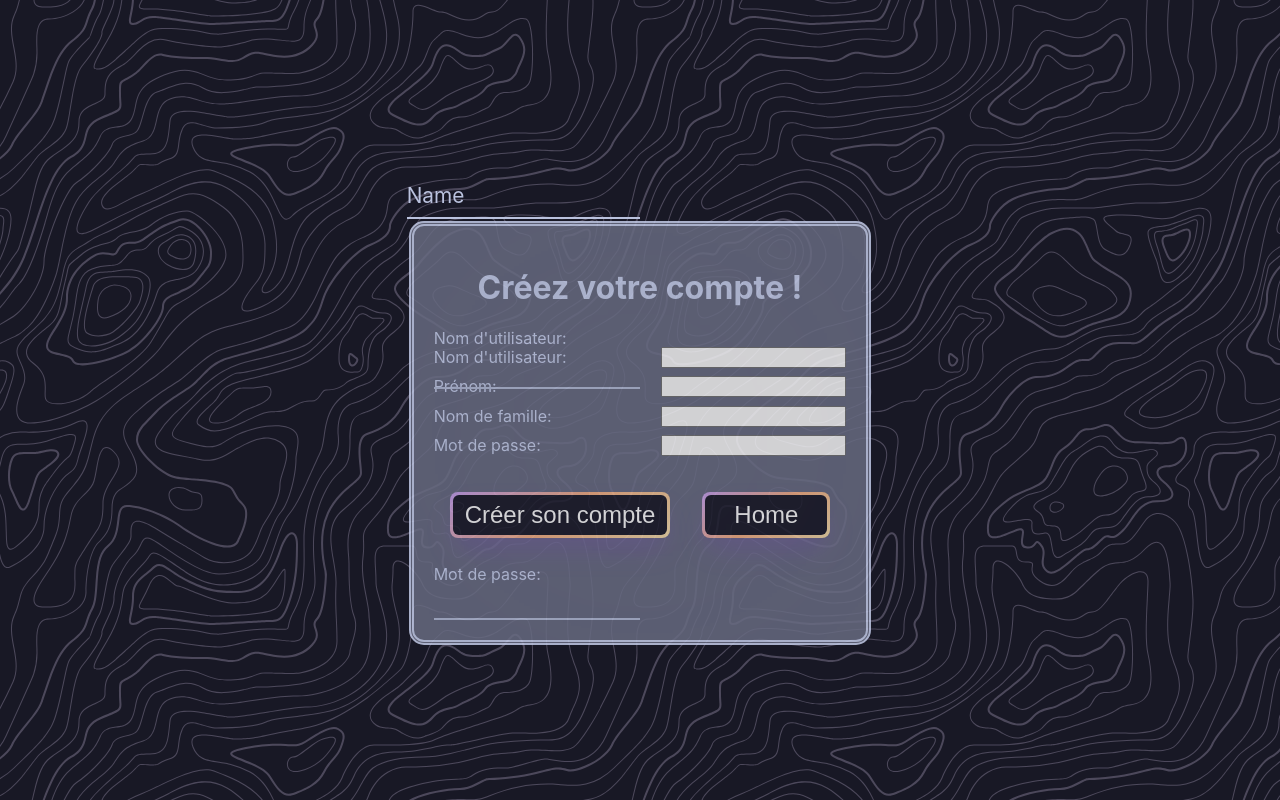
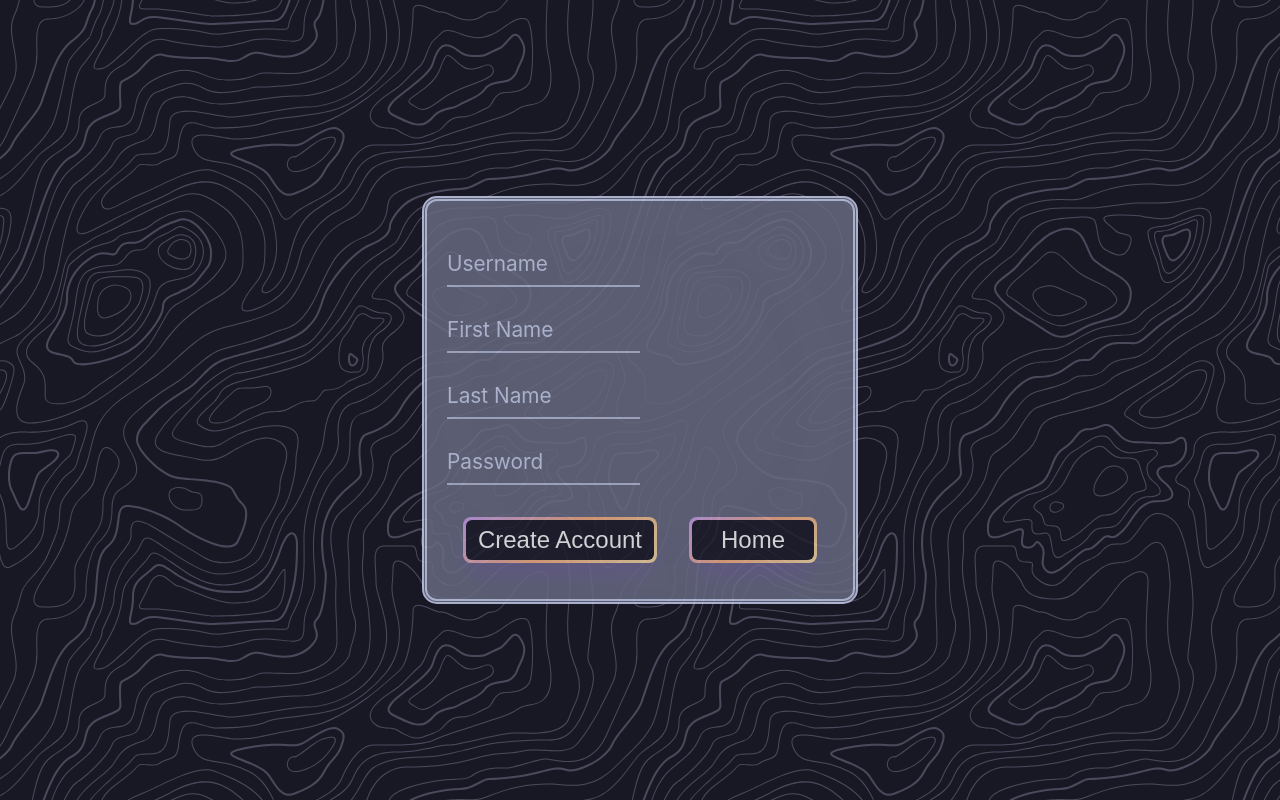
Before and after one commit to RicardMatteo/Appli-Web, a React (Create React App) app in the folder ade-en-mieux/: page /register in a window 1280 px wide. Built offline with nearby package versions, Linux system fonts and the light colour scheme.

Commit message:
le register est tout beau

```diff
--- a/ade-en-mieux/package.json
+++ b/ade-en-mieux/package.json
@@ -3,6 +3,9 @@
   "version": "0.1.0",
   "private": true,
   "dependencies": {
+    "@emotion/react": "^11.11.4",
+    "@emotion/styled": "^11.11.5",
+    "@mui/material": "^5.15.18",
     "@testing-library/jest-dom": "^6.4.5",
     "@testing-library/react": "^15.0.7",
     "@testing-library/user-event": "^14.5.2",
@@ -19,7 +22,8 @@
     "react-scripts": "^5.0.1",
     "sass": "^1.77.1",
     "svg-patterns": "^2.0.1",
-    "web-vitals": "^4.0.0"
+    "web-vitals": "^4.0.0",
+    "yup": "^1.4.0"
   },
   "scripts": {
     "start": "react-scripts start",
--- a/ade-en-mieux/src/routes/register/register.tsx
+++ b/ade-en-mieux/src/routes/register/register.tsx
@@ -1,5 +1,7 @@
+import React from "react";
 import { useNavigate } from "react-router-dom";
-import { Formik, Form, Field, ErrorMessage } from "formik";
+import { useFormik } from "formik";
+import * as yup from "yup";
 import CryptoJS from "crypto-js";
 import { invokePost } from "../../include/requests";
 import "./register.scss";
@@ -27,22 +29,40 @@ const sanitize_name_input = (value: string) => {
   return sanitizedValue;
 };
 
-function Login() {
+const validationSchema = yup.object({
+  username: yup
+    .string()
+    .required("Username is required")
+    .matches(
+      /^[a-z0-9]+$/,
+      "Username should contain only lowercase letters and numbers"
+    ),
+  firstname: yup
+    .string()
+    .required("Firstname is required")
+    .matches(/^[a-zA-Z]+$/, "Firstname should contain only letters"),
+  lastname: yup
+    .string()
+    .required("Lastname is required")
+    .matches(/^[a-zA-Z]+$/, "Lastname should contain only letters"),
+  password: yup
+    .string()
+    .min(1, "Password should be of minimum 1 characters length")
+    .required("Password is required"),
+});
+
+const Register = () => {
   const navigate = useNavigate();
 
-  const initial_values = {
+  const formik = useFormik({
+    initialValues: {
       username: "",
       firstname: "",
       lastname: "",
       password: "",
-  };
-
-  const handleSubmit = (values: {
-    username: string;
-    firstname: string;
-    lastname: string;
-    password: string;
-  }) => {
+    },
+    validationSchema: validationSchema,
+    onSubmit: (values) => {
       const username = sanitize_username_input(values.username);
       const password = hashPassword(values.password);
       const firstname = sanitize_name_input(values.firstname);
@@ -73,169 +93,98 @@ function Login() {
           navigate("/login");
         }
       });
-  };
-
-  const validate = (values: {
-    username: string;
-    firstname: string;
-    lastname: string;
-    password: string;
-  }) => {
-    const errors: {
-      username?: string;
-      firstname?: string;
-      lastname?: string;
-      password?: string;
-    } = {};
-    if (!values.username) {
-      errors.username = "* Veuillez saisir un nom d'utilisateur";
-    }
-    if (!values.firstname) {
-      errors.firstname = "* Veuillez saisir un prénom";
-    }
-    if (!values.lastname) {
-      errors.lastname = "* Veuillez saisir un nom de famille";
-    }
-    if (!values.password) {
-      errors.password = "* Veuillez saisir un mot de passe";
-    }
-    if (values.username !== sanitize_username_input(values.username)) {
-      errors.username =
-        "*Mauvais nom d'utilisateur : ne doit contenir que des lettres minuscules et des chiffres";
-    }
-    if (values.firstname !== sanitize_name_input(values.firstname)) {
-      errors.firstname = "*Mauvais prénom : ne doit contenir que des lettres";
-    }
-    if (values.lastname !== sanitize_name_input(values.lastname)) {
-      errors.lastname =
-        "*Mauvais nom de famille : ne doit contenir que des lettres";
-    }
-    return errors;
-  };
-
+    },
+  });
   return (
     <>
       <HeroPattern pttrn={"topography-pattern"}>
         <div></div>
       </HeroPattern>
+      <div className="container">
+        <form onSubmit={formik.handleSubmit}>
           <div className="form__group field">
             <input
-          type="input"
               className="form__field"
-          placeholder="Name"
-          name="name"
-          id="name"
+              type="text"
+              placeholder="Username"
+              name="username"
+              id="username"
+              value={formik.values.username}
+              onChange={formik.handleChange}
+              onBlur={formik.handleBlur}
               required
             />
-        <label form="name" className="form__label">
-          Name
+            <label htmlFor="username" className="form__label">
+              Username
+            </label>
+            {formik.touched.username && formik.errors.username ? (
+              <div className="errorMsg">{formik.errors.username}</div>
+            ) : null}
+          </div>
+          <div className="form__group field">
+            <input
+              className="form__field"
+              type="text"
+              placeholder="First Name"
+              name="firstname"
+              id="firstname"
+              value={formik.values.firstname}
+              onChange={formik.handleChange}
+              onBlur={formik.handleBlur}
+              required
+            />
+            <label htmlFor="firstname" className="form__label">
+              First Name
             </label>
           </div>
-      <div className="container">
-        <div>
-          <h1>Créez votre compte !</h1>
-          <Formik
-            initialValues={initial_values}
-            validate={validate}
-            onSubmit={handleSubmit}
-          >
-            {({ isSubmitting }) => (
-              <Form>
           <div className="form__group field">
-                  <label form="username" className="form__label">
-                    Nom d'utilisateur:
-                    <Field
+            <input
               className="form__field"
               type="text"
-                      id="username"
-                      name="username"
+              placeholder="Last Name"
+              name="lastname"
+              id="lastname"
+              value={formik.values.lastname}
+              onChange={formik.handleChange}
+              onBlur={formik.handleBlur}
+              required
             />
+            <label htmlFor="lastname" className="form__label">
+              Last Name
             </label>
           </div>
-                <ErrorMessage
-                  name="username"
-                  component="div"
-                  className="errorMsg"
+          <div className="form__group field">
+            <input
+              className="form__field"
+              type="password"
+              placeholder="Password"
+              name="password"
+              id="password"
+              value={formik.values.password}
+              onChange={formik.handleChange}
+              onBlur={formik.handleBlur}
+              required
             />
-                <div className="entry">
-                  <label htmlFor="username">Nom d'utilisateur: </label>
-                  <Field type="text" id="username" name="username" />
+            <label htmlFor="password" className="form__label">
+              Password
+            </label>
           </div>
-                <ErrorMessage
-                  name="username"
-                  component="div"
-                  className="errorMsg"
-                />
-                <div className="entry">
-                  <label htmlFor="firstname">Prénom: </label>
-                  <Field type="text" id="firstname" name="firstname" />
-                </div>
-                <ErrorMessage
-                  name="firstname"
-                  component="div"
-                  className="errorMsg"
-                />
-                <div className="entry">
-                  <label htmlFor="lastname">Nom de famille: </label>
-                  <Field type="text" id="lastname" name="lastname" />
-                </div>
-                <ErrorMessage
-                  name="lastname"
-                  component="div"
-                  className="errorMsg"
-                />
-                <div className="entry">
-                  <label htmlFor="password">Mot de passe: </label>
-                  <Field type="password" id="password" name="password" />
-                </div>
-                <ErrorMessage
-                  name="password"
-                  component="div"
-                  className="errorMsg"
-                />
           <div className="button-container">
             <div className="padding">
-                    <button
-                      className="button-64"
-                      type="submit"
-                      disabled={isSubmitting}
-                    >
-                      <span className="text">Créer son compte</span>
+              <button type="submit" className="button-64">
+                <span className="text">Create Account</span>
               </button>
             </div>
             <div className="padding">
               <button className="button-64" onClick={() => navigate("/")}>
                 <span className="text">Home</span>
               </button>
-                  </div>{" "}
             </div>
-                <div className="form__group field">
-                  <label
-                    form="password2"
-                    className="form__label"
-                    htmlFor="password2"
-                  >
-                    Mot de passe:
-                  </label>
-                  <Field
-                    className="form__field"
-                    type="password2"
-                    id="password2"
-                    name="password2"
-                  />
           </div>
-                <ErrorMessage
-                  name="password2"
-                  component="div"
-                  className="errorMsg"
-                />
-              </Form>
-            )}
-          </Formik>
-        </div>
+        </form>
       </div>
     </>
   );
-}
+};
 
-export default Login;
+export default Register;
--- /dev/null
+++ b/ade-en-mieux/src/routes/register/register2.scss
@@ -0,0 +1 @@
+@import url("/src/style/catppuccin.scss");
```
Also changed, not shown: 1 other file (tests, documents, lock files or other folders). Lines whose indentation alone changed are shown as unchanged.
